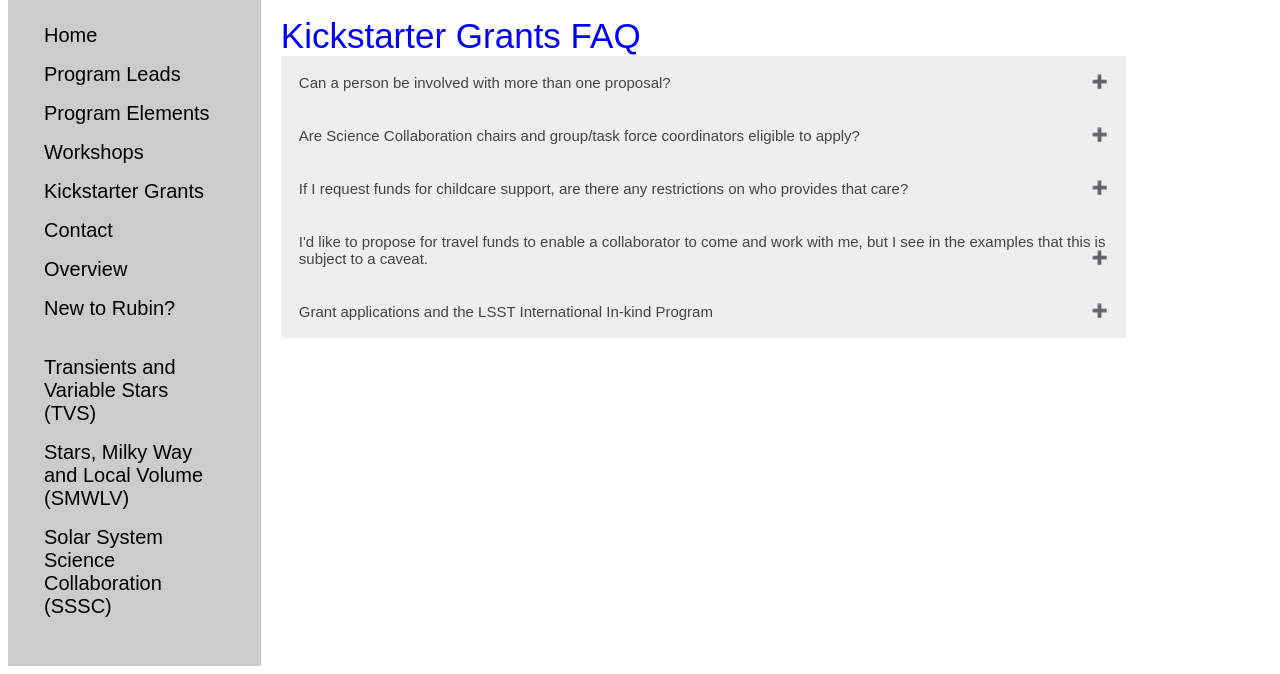
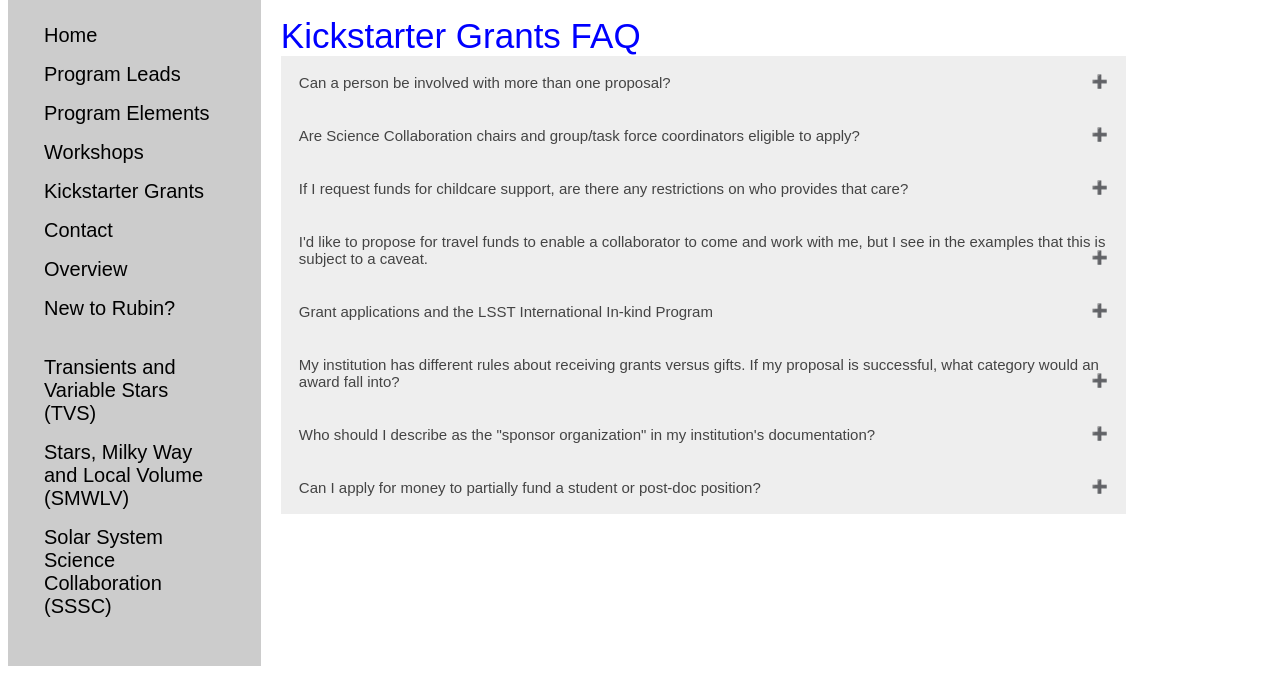
Before and after one commit to lsst-sci-prep/lsst-sci-prep.github.io, a Jekyll site: the page built from grants_faq.html, in a window 1280 px wide and 900 px high, scrolled down 771 px, cut to the strip 226-900 px from the top of the window. Built offline with Jekyll 4.4.1, drawn with Linux system fonts in a browser that asks for light colours.

Commit message:
Added more questions to the FAQ

```diff
--- a/grants_faq.html
+++ b/grants_faq.html
@@ -38,6 +38,26 @@ that travel is not possible. </p>
     underserved communities and the Science Collaborations in general.</p>
   </div>
 
+  <button type="button" class="collapsible">My institution has different rules about receiving grants versus gifts.  If my proposal is successful, what category would an award fall into?</button>
+  <div class="content">
+    <p>You are encouraged to contact the Program Lead directly to discuss your situation in detail.
+      In general, we prefer to distribute the awards as grants but we can do so as gifts if necessary
+      to US-based institutions.  The limit of 15% on any institutional overhead remains the same. </p>
+  </div>
+  <button type="button" class="collapsible">Who should I describe as the "sponsor organization" in my institution's documentation?</button>
+  <div class="content">
+    <p>This program is funded by the Heising-Simons Foundation via a grant to Las Cumbres Observatory,
+    who are handling the administration of the kickstarter grant awards.  For these
+  purposes, the sponsor organization is therefore Las Cumbres Observatory.</p>
+  </div>
+  <button type="button" class="collapsible">Can I apply for money to partially fund a student or post-doc position?</button>
+  <div class="content">
+    <p>Yes, you may apply for funds to put towards a student or post-doc position, provided that
+    you already have funding secured for the rest of that position.  You should explain in your proposal
+  how the full position will be funded, and how this proposal will enable Rubin-research by you and your
+post-doc/student. </p>
+  </div>
+
 <script>
   var coll = document.getElementsByClassName("collapsible");
   var i;
```
